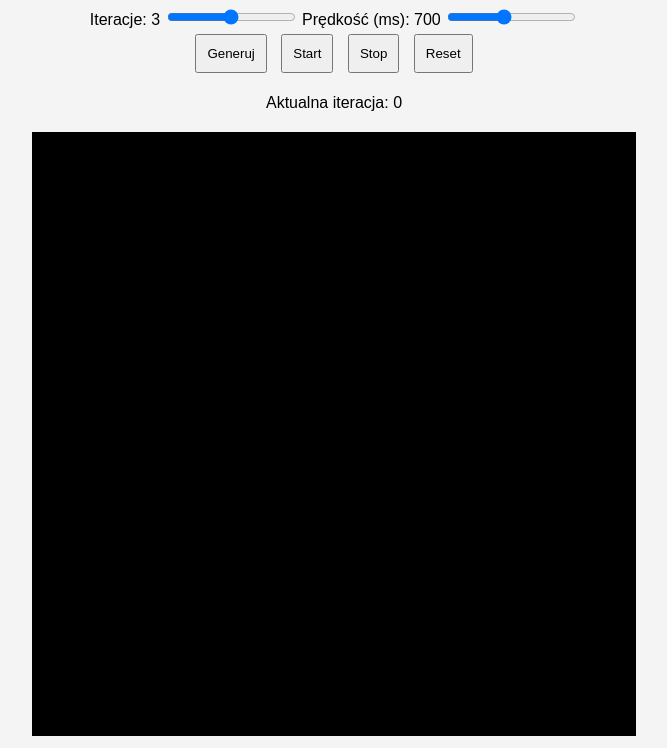
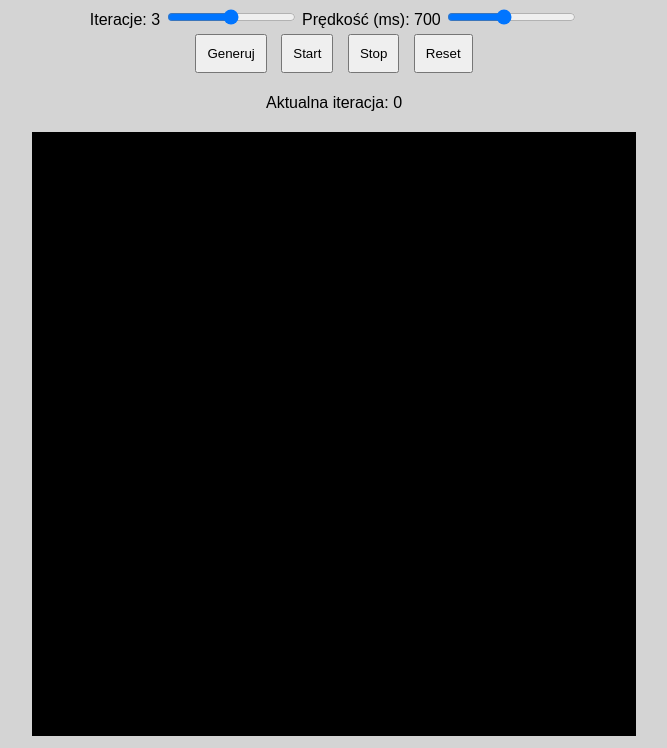
Before and after one commit to Radek169/sierpinski-carpet-project, a plain HTML site: page frontend/index.html in a window 1280 px wide. Shown: the part 73-821 px from the top of the page, without its empty margins (306-973 px from the left). Drawn offline with Linux system fonts and the light colour scheme.

Commit message:
Zmieniono kolor tła na ciemniejszy

```diff
--- a/frontend/style.css
+++ b/frontend/style.css
@@ -1,7 +1,7 @@
 body {
   font-family: Arial;
   text-align: center;
-  background: #f4f4f4;
+  background: #D4D4D4;
 }
 
 .controls {
```
